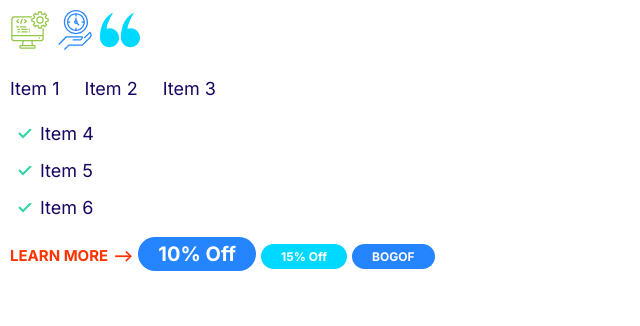
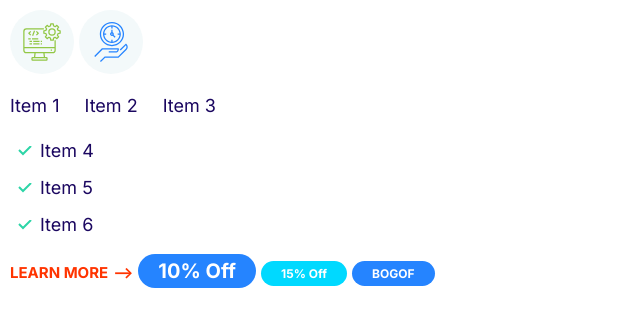
Before and after one commit to Cliff1967/Cliff_test, a plain HTML site: page index.html in a window 1280 px wide. Shown: the whole page, without its empty margins (0-640 px from the left). Drawn offline with Linux system fonts and the light colour scheme.

Commit message:
defined icons component

```diff
--- a/css/Styles.css
+++ b/css/Styles.css
@@ -134,6 +134,12 @@ a {
 .icon--primary {
   fill: var(--color-primary);
 }
-.icon--secondary {
-  fill: var(--color-secondary);
+.icon-container {
+  background: #f3f9fa;
+  width: 64px;
+  height: 64px;
+  border-radius: 100%;
+  display: inline-flex;
+  justify-content: center;
+  align-items: center;
 }
--- a/index.html
+++ b/index.html
@@ -11,20 +11,21 @@
       href="https://fonts.googleapis.com/css2?family=Inter:wght@400;700&display=swap"
       rel="stylesheet"
     />
-
     <link rel="stylesheet" href="css/normalize.css" />
     <link rel="stylesheet" href="css/Styles.css" />
   </head>
   <body>
+    <span class="icon-container">
       <svg class="icon icon--green">
         <use xlink:href="images/sprite.svg#computer">Computer</use>
       </svg>
+    </span>
+    <span class="icon-container">
       <svg class="icon icon--primary">
         <use xlink:href="images/sprite.svg#clock"></use>
       </svg>
-    <svg class="icon icon--secondary">
-      <use xlink:href="images/sprite.svg#quotes"></use>
-    </svg>
+    </span>
+
     <ul class="list list--inline">
       <li class="list__item">Item 1</li>
       <li class="list__item">Item 2</li>
```
Also changed, not shown: images/ParaReg.svg (added). Lines whose indentation alone changed are shown as unchanged.
